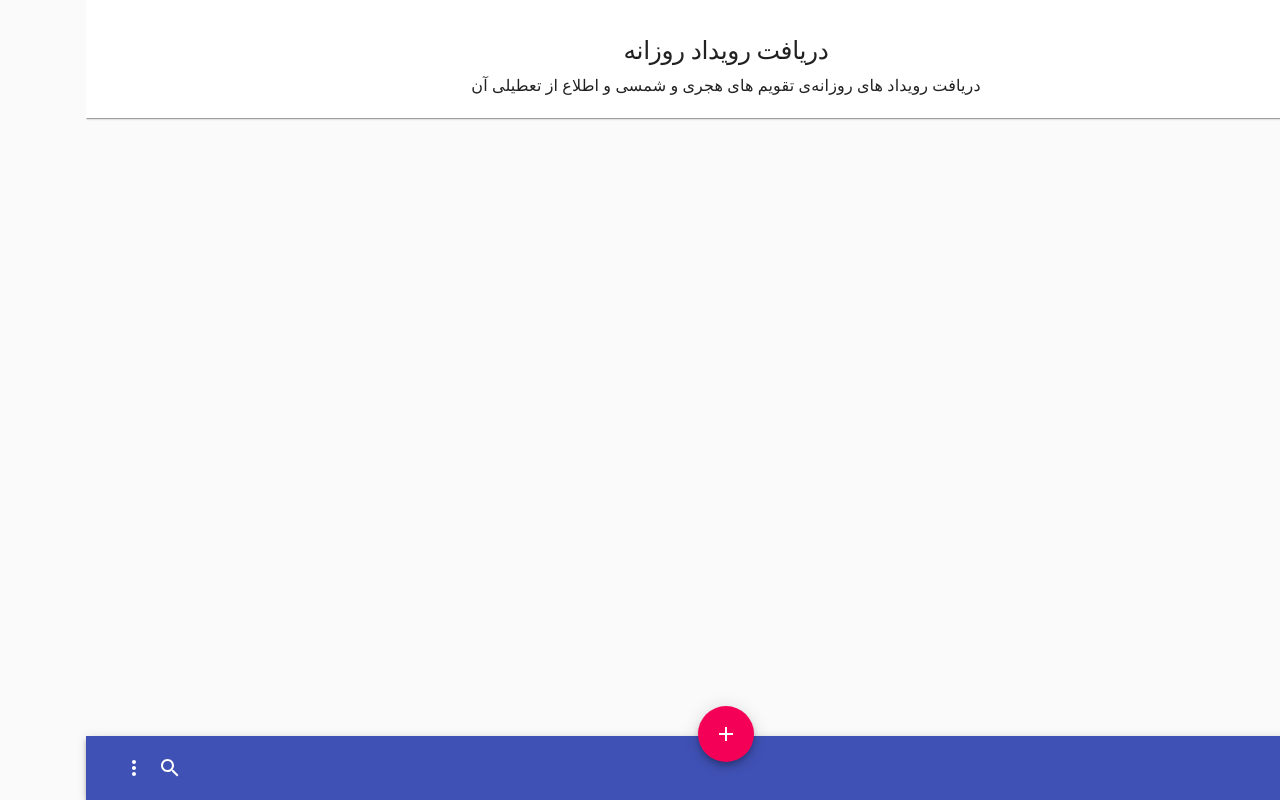
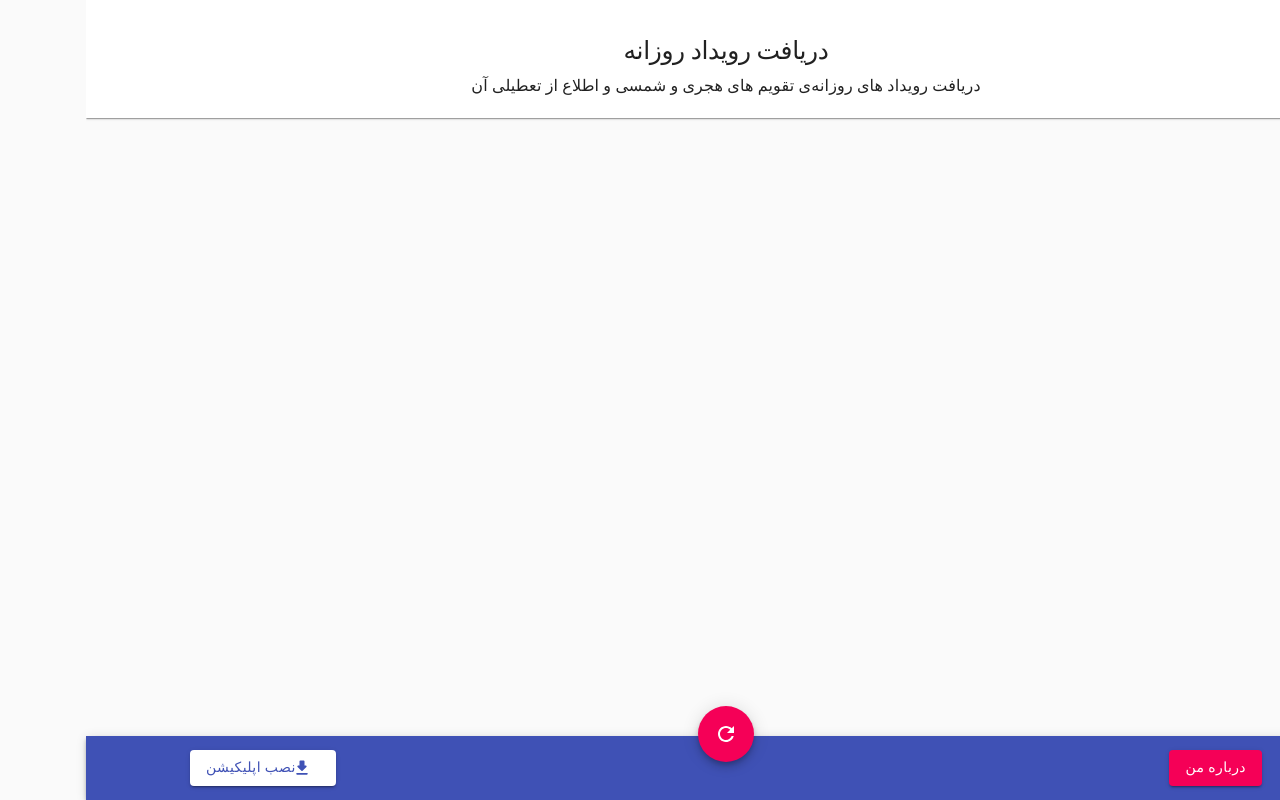
Before and after one commit to sabermazoji/evanta-pwa, a React (Create React App) app: page / in a window 1280 px wide. Built offline with nearby package versions, Linux system fonts and the light colour scheme; the HTML template or start-up script is replaced by a standard one.

Commit message:
change navbar buttons

```diff
--- a/src/components/elemenets/Navbar.js
+++ b/src/components/elemenets/Navbar.js
@@ -1,21 +1,10 @@
 import React from 'react';
 
 import { makeStyles } from '@material-ui/core/styles';
-import AppBar from '@material-ui/core/AppBar';
-import Toolbar from '@material-ui/core/Toolbar';
-import IconButton from '@material-ui/core/IconButton';
-import Fab from '@material-ui/core/Fab';
-import List from '@material-ui/core/List';
-import ListItem from '@material-ui/core/ListItem';
-import ListItemAvatar from '@material-ui/core/ListItemAvatar';
-import ListItemText from '@material-ui/core/ListItemText';
-import ListSubheader from '@material-ui/core/ListSubheader';
-import Avatar from '@material-ui/core/Avatar';
-import MenuIcon from '@material-ui/icons/Menu';
-import AddIcon from '@material-ui/icons/Add';
-import SearchIcon from '@material-ui/icons/Search';
-import MoreIcon from '@material-ui/icons/MoreVert';
-
+import {
+ AppBar, Toolbar, Button, Fab,
+} from '@material-ui/core';
+import { GetAppRounded, Refresh } from '@material-ui/icons';
 
 // eslint-disable-next-line arrow-body-style
 const useStyles = makeStyles((theme) => ({
@@ -40,6 +29,27 @@ const useStyles = makeStyles((theme) => ({
         right: 0,
         margin: '0 auto',
     },
+    button: {
+        margin: theme.spacing(1, 10, 1, 0),
+        fontFamily: 'Vazir',
+        [theme.breakpoints.down('md')]: {
+            margin: theme.spacing(1, 5, 1, 0),
+        },
+    },
+    buttonApp: {
+        margin: theme.spacing(1, 0, 1, 10),
+        fontFamily: 'Vazir',
+        color: '#3f51b5',
+        backgroundColor: '#ffffff',
+        '&:hover': {
+            backgroundColor: '#ffffff',
+            color: '#c51162',
+        },
+        [theme.breakpoints.down('md')]: {
+            margin: theme.spacing(1, 0, 1, 5),
+        },
+    },
+
 }));
 
 const Navbar = () => {
@@ -50,19 +60,17 @@ const Navbar = () => {
 
             <AppBar position="fixed" color="primary" className={classes.appBar}>
                 <Toolbar>
-                    <IconButton edge="start" color="inherit" aria-label="open drawer">
-                        <MenuIcon />
-                    </IconButton>
+                    <Button variant="contained" color="secondary" className={classes.button}>
+                        درباره من
+                    </Button>
                     <Fab color="secondary" aria-label="add" className={classes.fabButton}>
-                        <AddIcon />
+                        <Refresh />
                     </Fab>
                     <div className={classes.grow} />
-                    <IconButton color="inherit">
-                        <SearchIcon />
-                    </IconButton>
-                    <IconButton edge="end" color="inherit">
-                        <MoreIcon />
-                    </IconButton>
+
+                    <Button startIcon={<GetAppRounded />} className={classes.buttonApp} variant="contained" color="default">
+                        نصب اپلیکیشن
+                    </Button>
                 </Toolbar>
             </AppBar>
         </>
```
